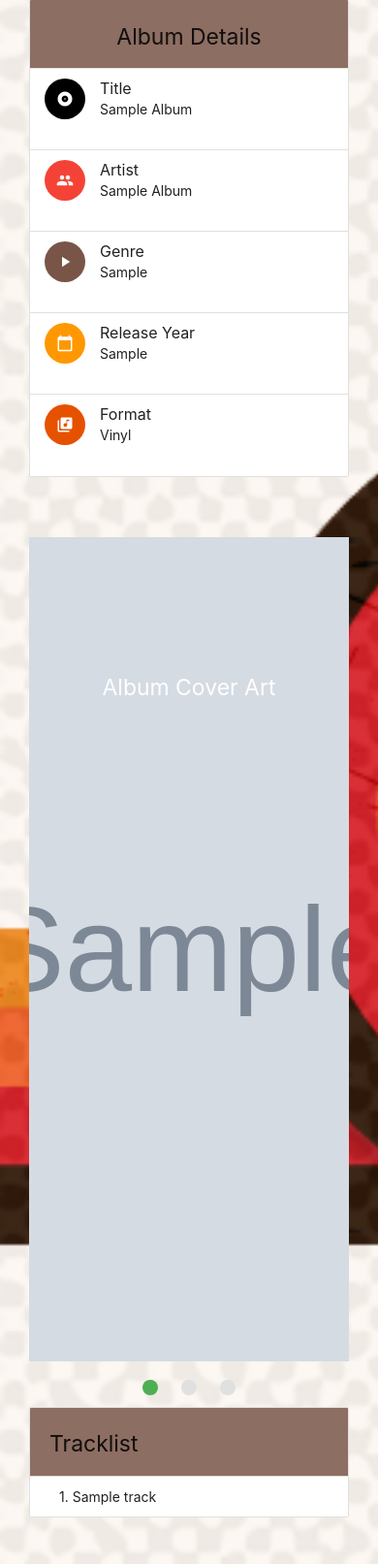
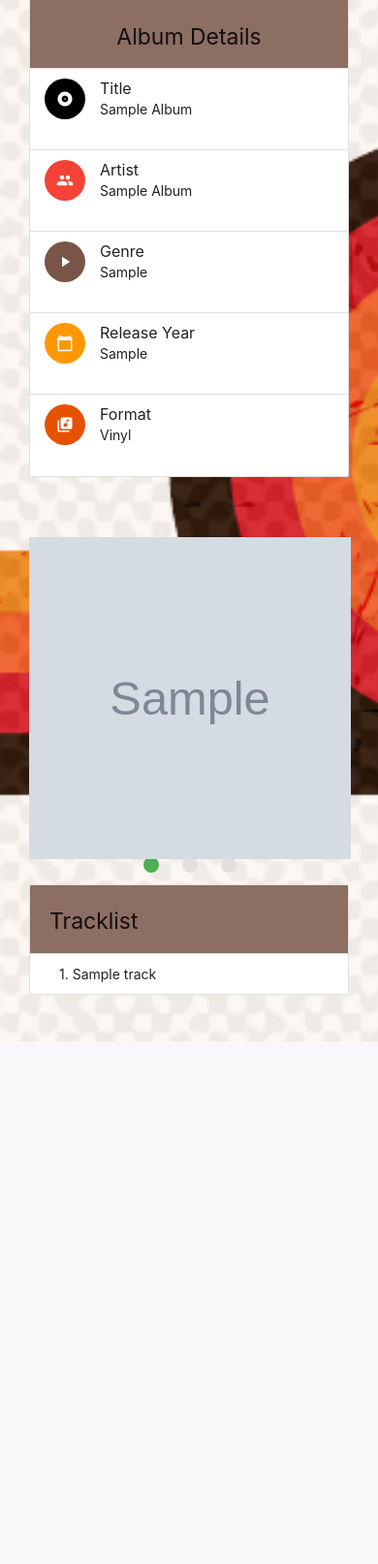
Before and after one commit to JaySecurity/MusicCatalogue, a Django app: page /albums/1/ in a window 390 px wide. Shown: the part 751-2364 px from the top of the page at 97% size. After the commit the page ends 1825 px from the top, so only its background shows below. Run offline with Django 3.2, Linux system fonts and the light colour scheme; a user stored in the database is signed in; tables that the repository leaves empty hold one stand-in row (values such as "Sample post"); grey boxes marked "Sample" are stand-in pictures.

Commit message:
modify image slider for dynamic sizing

```diff
--- a/main_app/static/css/style.css
+++ b/main_app/static/css/style.css
@@ -54,3 +54,31 @@ main {
   max-width: 600px;
   margin: 0 auto;
 }
+
+.slider,
+.slides {
+  background: transparent !important;
+  height: 40vw !important;
+  width: 37vw !important;
+  max-height: 40vw !important;
+  max-width: 37vw !important;
+
+}
+
+.slides img{
+  width: 100% !important;
+  height: unset !important;
+
+}
+
+@media screen and (max-width:595px)  {
+
+.slider,
+.slides {
+  height: 90vw !important;
+  width: 85vw !important;
+  max-height: 90vw !important;
+  max-width: 85vw !important;
+
+}
+}
--- a/main_app/templates/base.html
+++ b/main_app/templates/base.html
@@ -70,12 +70,6 @@
         let elems = document.querySelectorAll('.sidenav');
         M.Sidenav.init(elems, {});
       });
-      document.addEventListener('DOMContentLoaded', function() {
-        let elems = document.querySelectorAll('.slider');
-        let instances = M.Slider.init(elems, {
-          height: 850,
-        });
-      });
     </script>
   </body>
 </html>
--- a/main_app/templates/main_app/album_detail.html
+++ b/main_app/templates/main_app/album_detail.html
@@ -3,7 +3,7 @@
 
 <div class="section">
   <div class="row">
-    <div class="col s12 m8">
+    <div class="col s12 m7">
       <div class="card">
         <div class="card-image album-art-container">
           {% if album.album_art_3d %}
@@ -80,25 +80,18 @@
                 {% if album.cover_art %}
                 <li>
                     <img class="responsive-img" src="{{ album.cover_art }}">
-                    <div class="caption center-align">
-                      <h5>Album Cover Art</h5>
-                    </div>
                 </li>
                 {% endif %}
                 {% if album.cd_art%}
                 <li>
                     <img class="responsive-img" src="{{ album.cd_art }}">
-                    <div class="caption left-align">
-                        <h5>Album Cd Art</h5>
-                    </div>
+
                 </li>
                 {% endif %}
                 {% if album.album_back_art %}
                 <li>
                     <img class="responsive-img" src="{{ album.album_back_art }}">
-                    <div class="caption right-align">
-                        <h5>Album Back Art</h5>
-                    </div>
+
                 </li>
                 {% endif %}
             </ul>
@@ -115,4 +108,9 @@
   </div>
 </div>
 
+<script>document.addEventListener('DOMContentLoaded', function() {
+  let elems = document.querySelectorAll('.slider');
+  let instances = M.Slider.init(elems, {
+  });
+});</script>
 {% endblock %}
```
